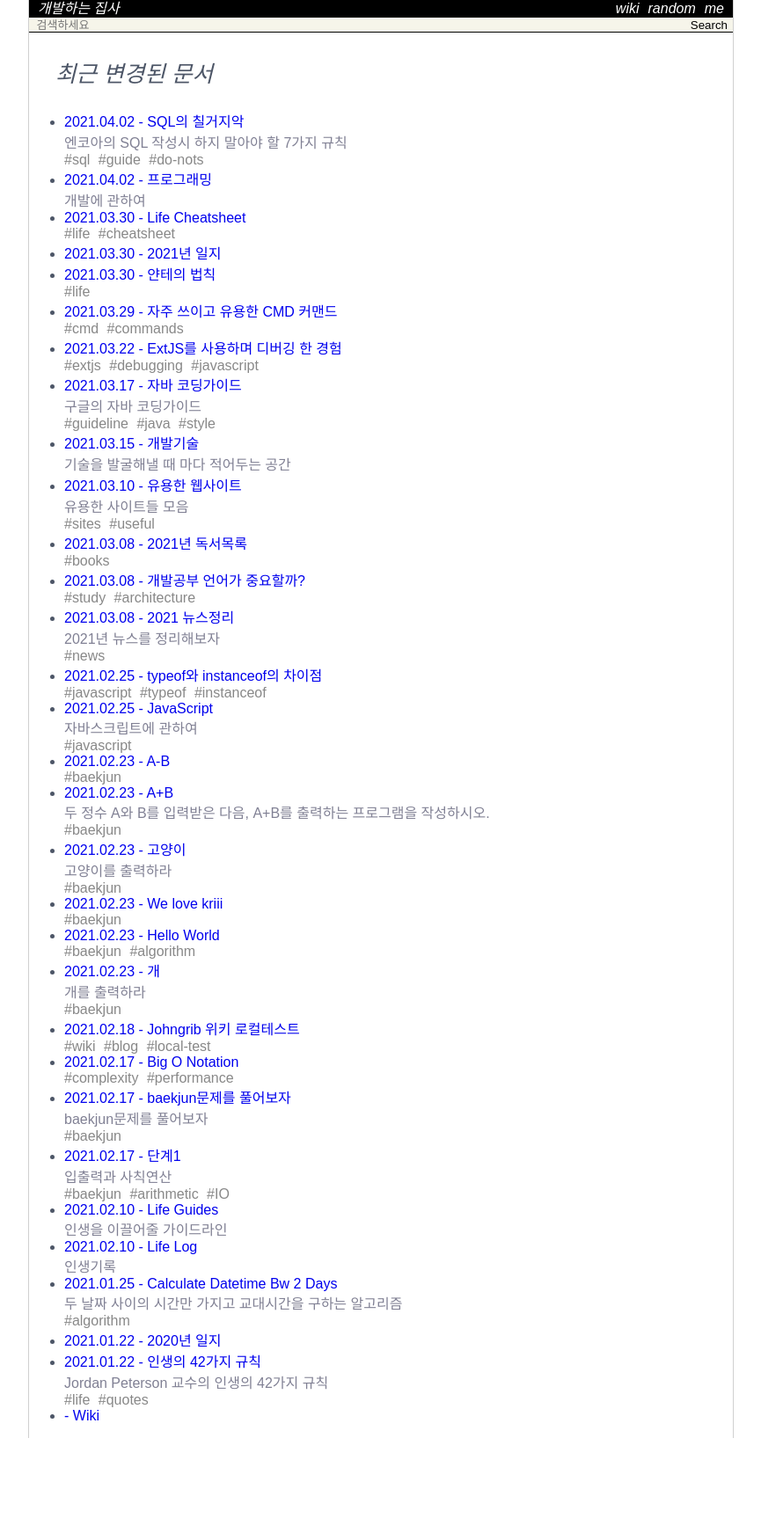
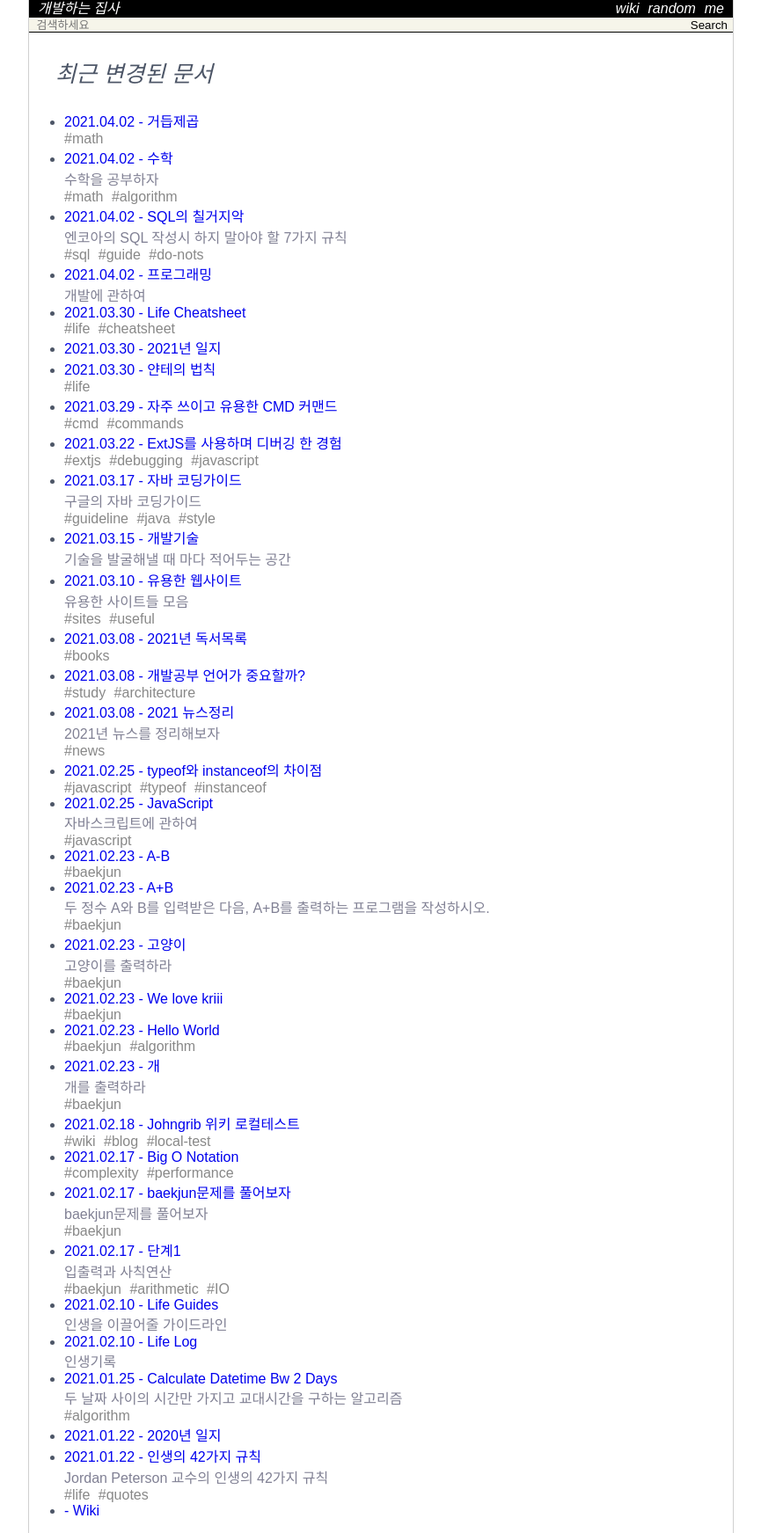
Before and after one commit to Achelous1/achelous1.github.io, a Jekyll site: the page built from recent.html, in a window 1280 px wide. Shown: the whole page at 88% size, without its empty margins (207-1072 px from the left). Built offline with Jekyll 4.4.1, drawn with Linux system fonts in a browser that asks for light colours; nearby versions of some CDN libraries; some web fonts are replaced; before the commit the page ends 1635 px from its top, so only the background shows below that.

Commit message:
ADD new wiki posts
Added mathematics category page
Added exponentiation page

```diff
--- /dev/null
+++ b/_wiki/exponentiation.md
@@ -0,0 +1,17 @@
+---
+layout  : wiki
+title   : 거듭제곱
+summary :
+date    : 2021-04-02 11:40:03 +0900
+updated : 2021-04-02 11:40:45 +0900
+tag     : math
+toc     : true
+public  : true
+parent  : [[mathematics]]
+latex   : false
+---
+* TOC
+{:toc}
+
+# 거듭제곱 *Exponentiation*
+*
--- /dev/null
+++ b/_wiki/mathematics.md
@@ -0,0 +1,14 @@
+---
+layout  : category
+title   : 수학
+summary : 수학을 공부하자
+date    : 2021-04-02 11:38:13 +0900
+updated : 2021-04-02 11:39:30 +0900
+tag     : math algorithm
+toc     : true
+public  : true
+parent  : [[index]]
+latex   : false
+---
+* TOC
+{:toc}
```
Also changed, not shown: _wiki/index.md (+4 -1 lines).
